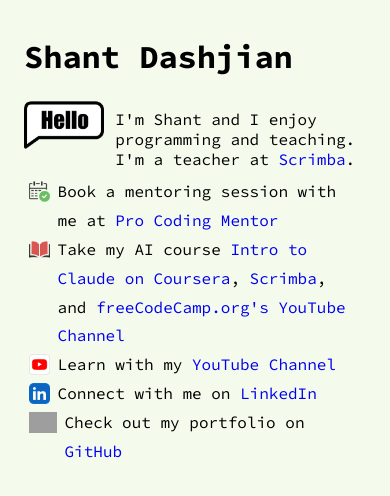
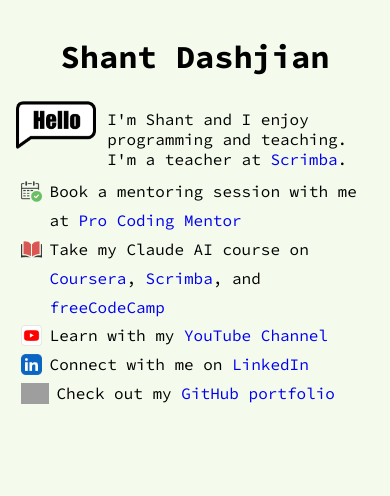
Before and after one commit to shantdashjian/portfolio-site, an Astro site: page / in a window 390 px wide. Built offline with nearby package versions, Linux system fonts and the light colour scheme; Astro itself is replaced by a stand-in of ours; grey boxes are pictures that could not be loaded.

Commit message:
Improving text, adding coupon link, whitespace and adding responsiveness

```diff
--- a/src/pages/index.astro
+++ b/src/pages/index.astro
@@ -20,8 +20,12 @@
     <style>
       body {
         font-family: "Source Code Pro", monospace;
-        padding: 0.5em 1em;
-				background-color:rgb(244, 251, 237);
+        padding: 0.5em 0.5em;
+        background-color: rgb(244, 251, 237);
+      }
+
+      h1 {
+        text-align: center;
       }
       li {
         list-style: none;
@@ -30,16 +34,16 @@
         align-items: start;
         margin: 0;
       }
-			p {
+      p {
         list-style: none;
         display: flex;
         flex-direction: row;
         align-items: start;
         margin: 0.5em 0;
       }
-			p span {
-				padding-top: 1.5em;
-			}
+      p span {
+        padding-top: 1.5em;
+      }
       p img {
         padding-right: 0.7em;
       }
@@ -65,13 +69,19 @@
       h1 {
         margin-bottom: 0;
       }
+
+      @media screen and (min-width: 768px) {
+        body {
+          padding: 1.5em 10em;
+        }
+      }
     </style>
     <h1>Shant Dashjian</h1>
     <p>
       <img src="/images/hello.png" alt="hello" class="hello" />
       <span
         >I'm Shant and I enjoy programming and teaching. I'm a teacher at <a
-          href="https://www.scrimba.com/"
+          href="https://scrimba.com/home?coupon=SHANT50"
           target="_blank">Scrimba</a
         >.</span
       >
@@ -95,14 +105,14 @@
           ><img src="/images/course.png" alt="take my course" /></a
         >
         <span
-          >Take my AI course <a
+          >Take my Claude AI course on <a
             href="https://www.coursera.org/learn/intro-to-claude-ai"
-            target="_blank">Intro to Claude on Coursera</a
+            target="_blank">Coursera</a
           >, <a href="https://scrimba.com/claude-ai-c09gsmkso3" target="_blank"
             >Scrimba</a
           >, and <a
             href="https://www.youtube.com/watch?v=QfJB9d0J3Iw"
-            target="_blank">freeCodeCamp.org's YouTube Channel</a
+            target="_blank">freeCodeCamp</a
           ></span
         >
       </li>
@@ -133,9 +143,9 @@
           ><img src="/images/github.png" alt="github" /></a
         >
         <span
-          >Check out my portfolio on <a
+          >Check out my <a
             href="https://github.com/shantdashjian"
-            target="_blank">GitHub</a
+            target="_blank">GitHub portfolio</a
           ></span
         >
       </li>
```
